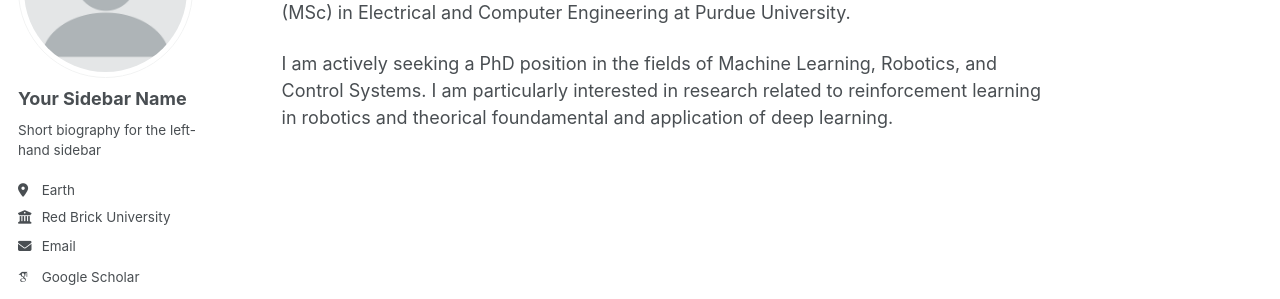
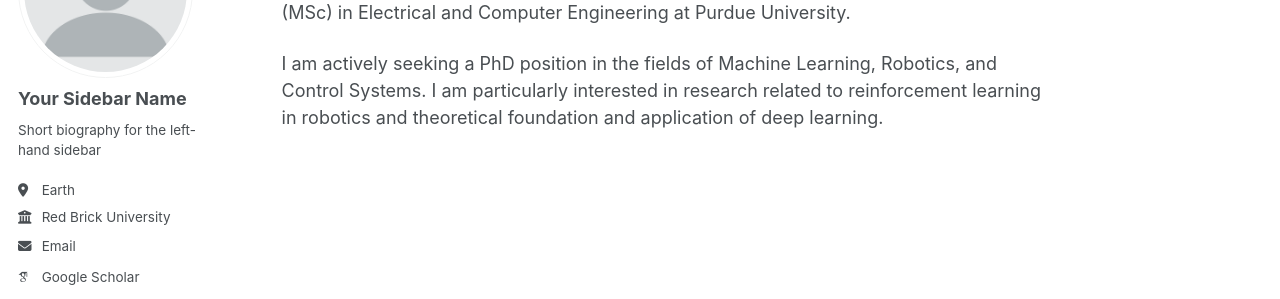
Before and after one commit to mengjiyao/mengjiyao.github.io, a Jekyll site: the page built from _pages/about.md, in a window 1280 px wide. Shown: the part 196-495 px from the top of the page. Built offline with Jekyll 4.4.1, drawn with Linux system fonts in a browser that asks for light colours; some web fonts are replaced; a script bundle is joined from its source files by our own code; library files that are not in the unit come from our copies.

Commit message:
Update about.md

```diff
--- a/_pages/about.md
+++ b/_pages/about.md
@@ -9,4 +9,4 @@ redirect_from:
 
 Hello! My name is Mengji Yao, I obtained a Bachelor of Science in Mechanical Engineering from Shanghai Jiao Tong University in 2023. Currently, I am pursuing a Master's degree (MSc) in Electrical and Computer Engineering at Purdue University.
 
-I am actively seeking a PhD position in the fields of Machine Learning, Robotics, and Control Systems. I am particularly interested in research related to reinforcement learning in robotics and theorical foundamental and application of deep learning.
+I am actively seeking a PhD position in the fields of Machine Learning, Robotics, and Control Systems. I am particularly interested in research related to reinforcement learning in robotics and theoretical foundation and application of deep learning.
```
